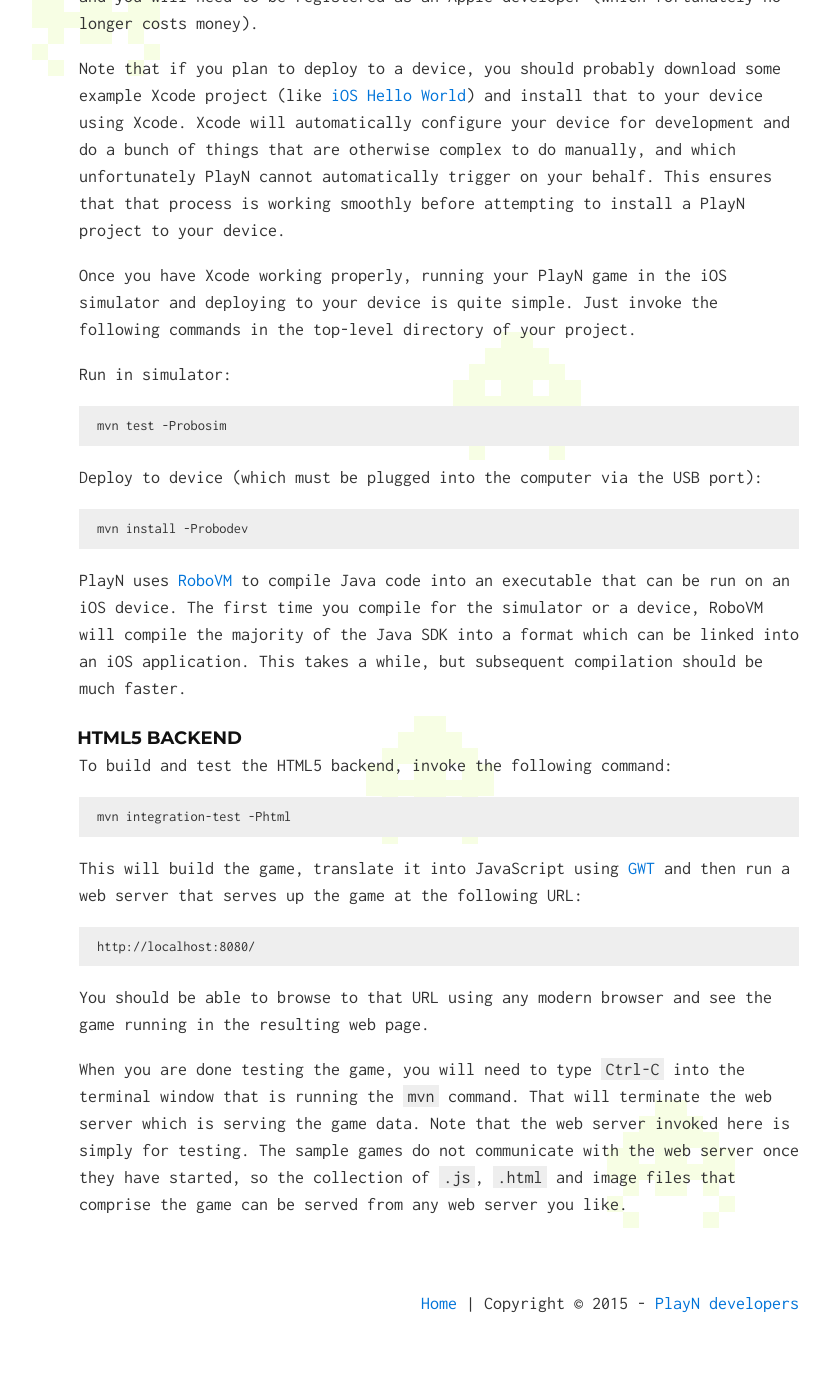
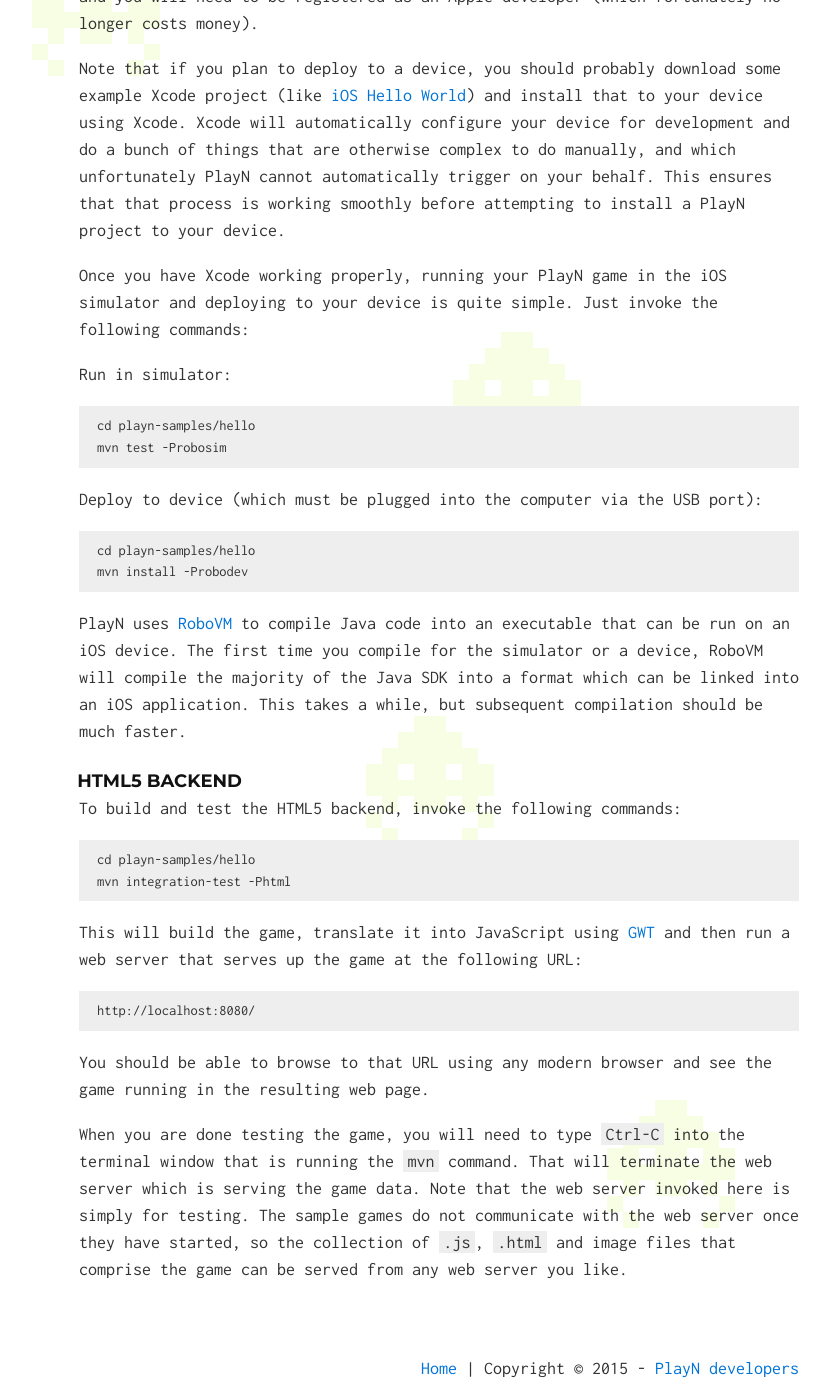
Before and after one commit to playn/playn.github.io, a Jekyll site: the page built from docs/setup.md, in a window 1280 px wide and 1400 px high, scrolled down 4306 px. Shown: the whole window, without its empty margins (201-1031 px from the left). Built offline with Jekyll 4.4.1, drawn with Linux system fonts in a browser that asks for light colours; Markdown is read by kramdown in place of the engine named in the settings; before the commit the page ends 5641 px from its top, so only the background shows below that.

Commit message:
Put the cd commands in the iOS + HTML examples.
We have them above, so let's be consistent.

````diff
--- a/docs/setup.md
+++ b/docs/setup.md
@@ -163,18 +163,19 @@ This ensures that that process is working smoothly before attempting to install
 your device.
 
 Once you have Xcode working properly, running your PlayN game in the iOS simulator and deploying to
-your device is quite simple. Just invoke the following commands in the top-level directory of your
-project.
+your device is quite simple. Just invoke the following commands:
 
 Run in simulator:
 
 ```
+cd playn-samples/hello
 mvn test -Probosim
 ```
 
 Deploy to device (which must be plugged into the computer via the USB port):
 
 ```
+cd playn-samples/hello
 mvn install -Probodev
 ```
 
@@ -185,9 +186,10 @@ compilation should be much faster.
 
 ### HTML5 backend
 
-To build and test the HTML5 backend, invoke the following command:
+To build and test the HTML5 backend, invoke the following commands:
 
 ```
+cd playn-samples/hello
 mvn integration-test -Phtml
 ```
 
````
